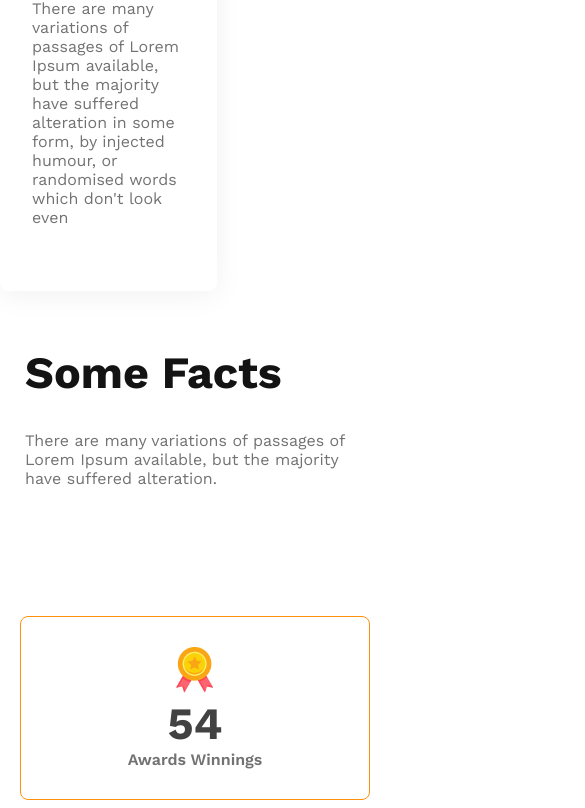
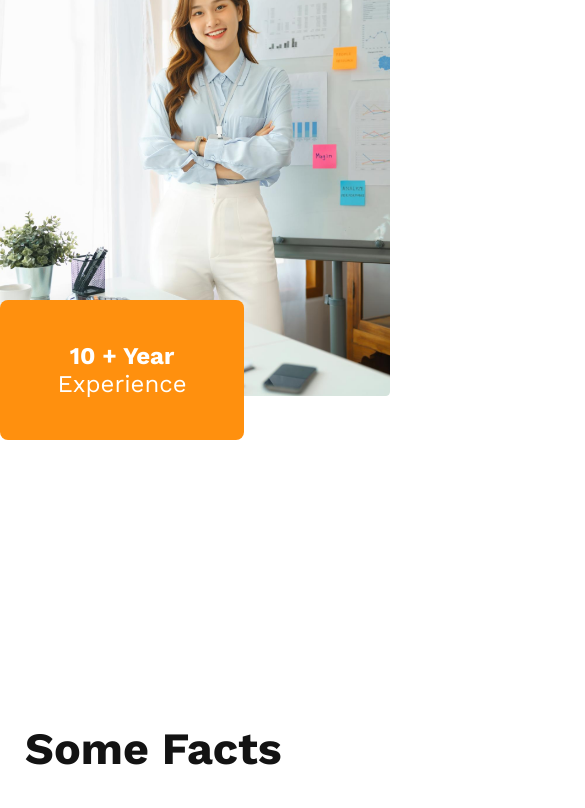
Before and after one commit to tohahpro/architects_project, a plain HTML site: page index.html in a window 390 px wide. Shown: the part 4511-5319 px from the top of the page, 585 px wide, since content can reach past the window. Drawn offline with nearby package versions, Linux system fonts and the light colour scheme.

Commit message:
update feature section responsive

```diff
--- a/index.html
+++ b/index.html
@@ -99,7 +99,14 @@
                 </div>
             </div>
 
-            <div class="features-image"><img src="images/architect.png" alt=""></div>
+            <div class="features-image">
+                <img src="images/architect.png" alt="">
+                <div class="ten-years-badge">
+                    <h2>10 + Year</h2>
+                    <p>Experience</p>
+
+                </div>
+            </div>
         </section>
 
         <!-- facts section  -->
--- a/style.css
+++ b/style.css
@@ -147,6 +147,7 @@ main {
 
 .features-section {
     margin-top: 130px;
+    margin-bottom: 150px;
     display: flex;
     gap: 100px;
 }
@@ -164,6 +165,33 @@ main {
     margin-bottom: 1.4rem;
     box-shadow: 0px 4px 30px 0px rgba(0, 0, 0, 0.06);
 }
+
+.features-image img {
+    height: 100%;
+    margin-left: 50px;
+}
+
+.ten-years-badge {
+    width: 10rem;
+    color: #FFF;
+    text-align: center;
+    padding: 42px;
+    border-radius: 8px;
+    background: #FF900E;
+    position: relative;
+    bottom: 100px;
+}
+
+.ten-years-badge h3 {
+    font-size: 4rem;
+    margin: 0;
+
+}
+
+.ten-years-badge p {
+    font-size: 1.5rem;
+}
+
 
 
 /* facts container  */
@@ -225,7 +253,8 @@ main {
 
     nav,
     .facts-card-container,
-    .sponsors-image-container {
+    .sponsors-image-container,
+    .features-section {
         flex-direction: column;
 
     }
@@ -257,8 +286,20 @@ main {
         grid-template-columns: 1fr;
     }
 
+
+    .features-image img {
+        width: 100%;
+        margin-left: 0;
+    }
+
+
+    .ten-years-badge {
+        max-width: 300px;
+    }
+
     .teams-content,
-    .facts-card-container {
+    .facts-card-container,
+    .feature-content {
         margin-top: 4rem;
         padding-right: 20px;
         padding-left: 20px;
@@ -285,7 +326,8 @@ main {
 
     nav,
     .team-section,
-    .sponsors-image-container {
+    .sponsors-image-container,
+    .features-section {
         flex-direction: column;
     }
 
@@ -322,6 +364,17 @@ main {
     }
 
 
+    .features-image img {
+        width: 100%;
+        margin-left: 0;
+    }
+
+
+    .ten-years-badge {
+        max-width: 600px;
+    }
+
+
     .fact-content {
         padding: 2rem 25px;
     }
```
